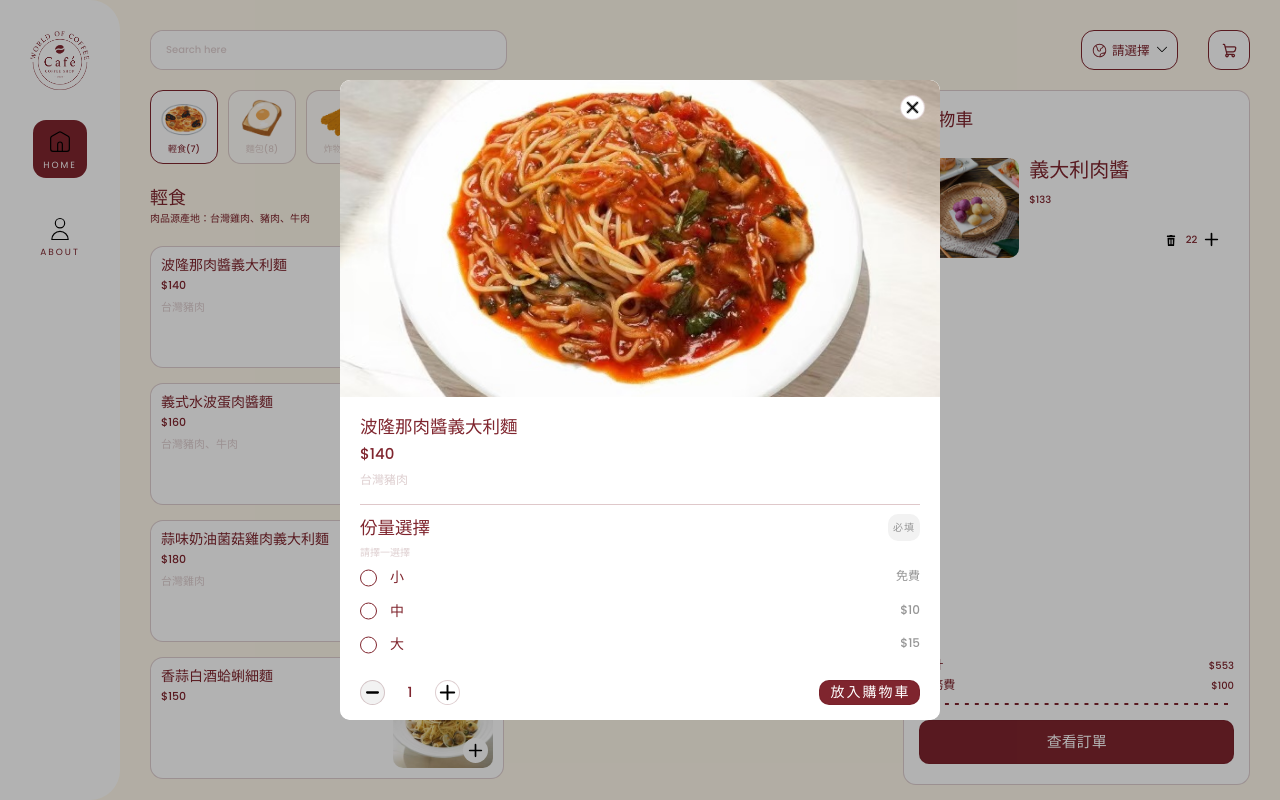
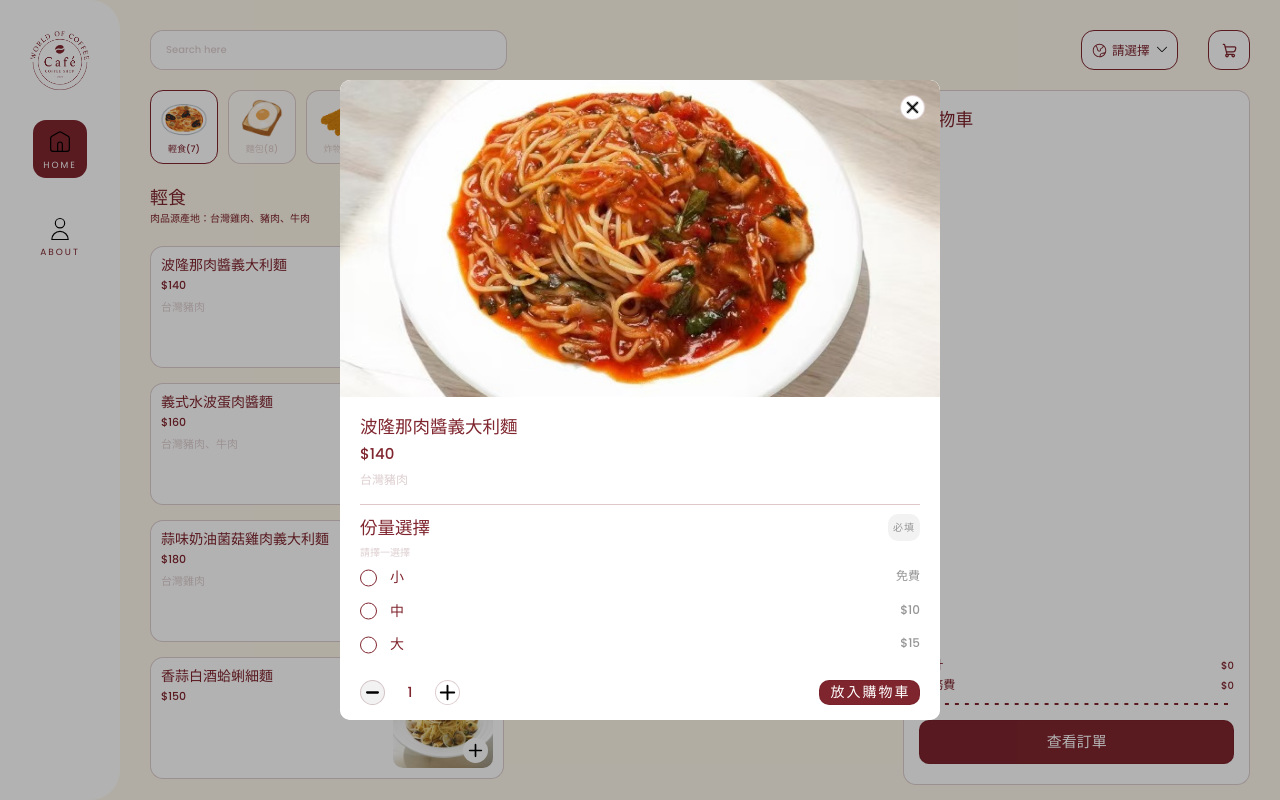
Before and after one commit to winnie0920/CafeShop, a Vue app: page /#/home in a window 1280 px wide. Both pictures are taken after a click on the button 475 px from the left and 339 px from the top of the page. Built offline with nearby package versions, Linux system fonts and the light colour scheme.

Commit message:
feat: 新增購物車

```diff
--- a/auto-imports.d.ts
+++ b/auto-imports.d.ts
@@ -60,6 +60,7 @@ declare global {
   const shallowReactive: typeof import('vue')['shallowReactive']
   const shallowReadonly: typeof import('vue')['shallowReadonly']
   const shallowRef: typeof import('vue')['shallowRef']
+  const showStore: typeof import('./src/stores/userStore.js')['showStore']
   const storeToRefs: typeof import('pinia')['storeToRefs']
   const toRaw: typeof import('vue')['toRaw']
   const toRef: typeof import('vue')['toRef']
@@ -76,6 +77,7 @@ declare global {
   const useModel: typeof import('vue')['useModel']
   const useRoute: typeof import('vue-router')['useRoute']
   const useRouter: typeof import('vue-router')['useRouter']
+  const useShowStore: typeof import('./src/stores/showStore.js')['useShowStore']
   const useSlots: typeof import('vue')['useSlots']
   const useTemplateRef: typeof import('vue')['useTemplateRef']
   const userMenuStore: typeof import('./src/stores/menuStore.js')['userMenuStore']
--- a/src/assets/css/_home.scss
+++ b/src/assets/css/_home.scss
@@ -81,6 +81,61 @@
       right: 0;
     }
   }
+
+
+  &__shop {
+    &-container {
+      @extend %base-btn-setting;
+      flex-direction: column;
+      max-height: calc(100vh - 10.5rem);
+      color: var(--cafe-color-brown);
+      background-color: var(--cafe-color-white);
+      margin-top: var(--cafe--margin-xs);
+      padding: var(--cafe--padding-sm);
+      overflow: hidden;
+      h1 {
+        font-size: var(--cafe--font-xxxl);
+        line-height: 1.5;
+      }
+      h3 {
+        font-size: var(--cafe--font-md);
+      }
+      hr {
+        border: 0;
+        opacity: 100;
+        background: var(--cafe-color-brown);
+        border-top: 0.2rem dashed var(--cafe-color-white);
+      }
+    }
+    &-content {
+      height: 100vh;
+      max-height: calc(50%);
+      overflow-y: auto;
+      scrollbar-width: none;
+      margin: var(--cafe--margin-sm) 0;
+      ::-webkit-scrollbar {
+        display: none;
+      }
+      img {
+        width: 10rem;
+        height: 10rem;
+        object-fit: cover;
+        border-radius: var(--cafe-radius-sm);
+      }
+    }
+    &-btn {
+      @extend %popup-base-setting-2;
+      display: block;
+      text-align: center;
+      font-size: var(--cafe--font-xl);
+      padding: var(--cafe--margin-xs);
+      margin: var(--cafe--margin-xxs) 0;
+      width: 100%;
+    }
+    &-remark{
+      color: var(--cafe-color-brown-lighter);
+    }
+  }
 }
 
 .menu {
@@ -130,7 +185,9 @@
   }
   &__image{
     position: relative;
-    display: grid;
+    display: flex;
+    flex-grow: 0;
+    justify-content: end;
     margin: 1rem;
     border-radius: 1rem;
     overflow: hidden;
--- a/src/assets/css/style.css
+++ b/src/assets/css/style.css
@@ -174,7 +174,7 @@ hr {
   height: 0.5px !important;
 }
 
-.popup__container svg, .popup__text-option textarea, .User__side-label li, .User__side-left, .User__side-right, .menu__content li {
+.popup__container svg, .popup__text-option textarea, .User__side-label li, .User__side-left, .User__side-right, .User__shop-container, .menu__content li {
   display: flex;
   border-radius: var(--cafe-radius-md);
   border: 0.1rem solid var(--cafe-color-brown-lighter);
@@ -193,7 +193,7 @@ hr {
   background: var(--cafe-color-white);
 }
 
-.popup__footer-button {
+.popup__footer-button, .User__shop-btn {
   display: flex;
   border-radius: var(--cafe-radius-sm);
   background: var(--cafe-color-brown);
@@ -201,7 +201,7 @@ hr {
   border: 0.1rem solid var(--cafe-color-brown-lighter);
   transition: all 0.1s ease-in-out;
 }
-.popup__footer-button:hover {
+.popup__footer-button:hover, .User__shop-btn:hover {
   background: var(--cafe-color-white);
   color: var(--cafe-color-brown);
 }
@@ -358,6 +358,56 @@ input[type=checkbox]:not(:checked) + label .popup__text-selected::after {
 .User__side-right {
   right: 0;
 }
+.User__shop-container {
+  flex-direction: column;
+  max-height: calc(100vh - 10.5rem);
+  color: var(--cafe-color-brown);
+  background-color: var(--cafe-color-white);
+  margin-top: var(--cafe--margin-xs);
+  padding: var(--cafe--padding-sm);
+  overflow: hidden;
+}
+.User__shop-container h1 {
+  font-size: var(--cafe--font-xxxl);
+  line-height: 1.5;
+}
+.User__shop-container h3 {
+  font-size: var(--cafe--font-md);
+}
+.User__shop-container hr {
+  border: 0;
+  opacity: 100;
+  background: var(--cafe-color-brown);
+  border-top: 0.2rem dashed var(--cafe-color-white);
+}
+.User__shop-content {
+  height: 100vh;
+  max-height: 50%;
+  overflow-y: auto;
+  scrollbar-width: none;
+  margin: var(--cafe--margin-sm) 0;
+}
+.User__shop-content ::-webkit-scrollbar {
+  display: none;
+}
+.User__shop-content img {
+  width: 10rem;
+  height: 10rem;
+  -o-object-fit: cover;
+     object-fit: cover;
+  border-radius: var(--cafe-radius-sm);
+}
+.User__shop-btn {
+  display: block;
+  text-align: center;
+  font-size: var(--cafe--font-xl);
+  padding: var(--cafe--margin-xs);
+  margin: var(--cafe--margin-xxs) 0;
+  width: 100%;
+}
+.User__shop-remark {
+  color: var(--cafe-color-brown-lighter);
+}
 
 .menu__content {
   color: var(--cafe-color-brown);
@@ -403,7 +453,9 @@ input[type=checkbox]:not(:checked) + label .popup__text-selected::after {
 }
 .menu__image {
   position: relative;
-  display: grid;
+  display: flex;
+  flex-grow: 0;
+  justify-content: end;
   margin: 1rem;
   border-radius: 1rem;
   overflow: hidden;
--- a/src/layout/user/TitleBar.vue
+++ b/src/layout/user/TitleBar.vue
@@ -1,7 +1,7 @@
 <script setup>
 import { homeLanguage } from "@/json/UserHome";
 
-const useStore = userStore();
+const showStore = useShowStore();
 </script>
 
 <template>
@@ -9,7 +9,7 @@ const useStore = userStore();
     <slot />
     <div class="col-auto d-flex">
       <DropDown
-        v-model="useStore.sLanguage"
+        v-model="showStore.sLanguage"
         :data="homeLanguage"
         drop="language"
         width="5rem"
--- a/src/layout/user/UserMenuSelect.vue
+++ b/src/layout/user/UserMenuSelect.vue
@@ -1,58 +1,50 @@
 <script setup>
-import { option } from "@/json/UserHome";
+const props = defineProps({
+  option: {
+    type: Array,
+    required: true,
+  },
+});
+
 const menuStore = userMenuStore();
-const useStore = userStore();
+const showStore = useShowStore();
 const userSelected = userSelectedStore();
-const emit = defineEmits(["menuSelect", "currentWatchChoose"]);
-
-// 使用 childInformation 存儲選擇的菜單
-let childInformation = reactive([...menuStore.menuSelect]);
+const emit = defineEmits(["currentWatchChoose"]);
 
 // 保存打開菜單內容名稱、價錢
 const selectedMenu = ref(null);
-
 // 保存打開菜單顯示的選項
 const selectedOptions = ref([]);
-
-// 用來存儲菜單明細的暫存選項
+// 保存菜單明細的選項
 const occupy = ref({});
 
 const closeShow = (val) => {
-  useStore.togglePopupShow("menu", val);
+  showStore.togglePopupShow("menu", val);
 };
-
-// 監聽 menuSelect 變化 如父層有變化，子層也會變化
-watch(
-  () => menuStore.menuSelect,
-  (newVal) => {
-    menuStore.childInformation = [...newVal];
-  }
-);
 
 //確認菜單明細
 const confirmPopup = () => {
   occupy.value.option = { ...userSelected.choice };
+  occupy.value.detail = { ...selectedMenu.value };
   if (
     Array.isArray(selectedOptions.value) &&
     !userSelected.validateOption(selectedOptions.value)
   )
     return;
-
-  let existingMenu = findMenuItem(
+  let existingMenu = menuStore.findMenuItem(
     occupy.value.menuId,
     occupy.value.childId,
     occupy.value.option
   );
 
   if (!existingMenu) {
-    childInformation.push(occupy.value);
+    menuStore.pushMenuSelect(occupy.value);
     existingMenu = occupy.value;
   } else if (existingMenu.count < selectedMenu.value.count) {
     existingMenu.count += occupy.value.count;
     existingMenu.price = existingMenu.count * occupy.value.price;
   }
-  emit("menuSelect", childInformation);
-  useStore.togglePopupShow("menu", false);
+  showStore.togglePopupShow("menu", false);
 };
 
 // 找到相對應的 MenuSelect 的菜單品項及客製化選項
@@ -65,7 +57,7 @@ const findMenu = (menuId, childId) => {
 
   // 菜單顯示的選項
   if (selectedMenu.value.option && selectedMenu.value.option.length > 0) {
-    selectedOptions.value = option.filter((o) =>
+    selectedOptions.value = props.option.filter((o) =>
       selectedMenu.value.option.includes(o.type)
     );
   }
@@ -76,7 +68,7 @@ const toggleMenu = (menuId, childId, price) => {
   userSelected.clearChoice();
   findMenu(menuId, childId);
   occupy.value = { menuId, childId, count: 1, price, remark: "" };
-  useStore.togglePopupShow("menu", true);
+  showStore.togglePopupShow("menu", true);
 };
 
 // 點擊+號，添加 MenuSelect 數量及金額
@@ -85,70 +77,15 @@ const addMenuSelect = (menuId, c) => {
   if (selectedOptions.value.length > 0) {
     toggleMenu(menuId, c.id, c.price);
   } else {
-    const existingMenu = makeMenuItem(menuId, c.id);
-    if (existingMenu.count < c.count) existingMenu.count++;
-    existingMenu.price = existingMenu.count * c.price;
+    menuStore.addMenuSelect(menuId, c);
   }
-  emit("menuSelect", childInformation);
-};
-
-// 點擊+號，新增菜單品項
-const makeMenuItem = (menuId, childId) => {
-  let existed = findMenuItem(menuId, childId);
-  if (!existed) {
-    childInformation.push({ menuId, childId, count: 0, price: 0, remarK: "" });
-    existed = findMenuItem(menuId, childId);
-  }
-  return existed;
-};
-
-// 找到相對應 MenuSelect 的菜單品項
-const findMenuItem = (menuId, childId, option) => {
-  if (option) {
-    return childInformation.find((item) => {
-      const hasSameKeys =
-        item.option &&
-        Object.keys(item.option).length === Object.keys(option).length;
-      return (
-        item.menuId === menuId &&
-        item.childId === childId &&
-        hasSameKeys &&
-        Object.keys(option).every(
-          (key) =>
-            JSON.stringify(item.option[key]) === JSON.stringify(option[key])
-        )
-      );
-    });
-  }
-  return childInformation.find(
-    (item) => item.menuId === menuId && item.childId === childId
-  );
-};
-
-// 點擊減少、刪除 MenuSelect 的菜單品項及數量
-const removeMenuSelect = (menuId, childId) => {
-  const existingMenu = findMenuItem(menuId, childId);
-  // 減少數量
-  existingMenu.count > 1
-    ? existingMenu.count--
-    : childInformation.splice(childInformation.indexOf(existingMenu), 1);
-  emit("menuSelect", childInformation);
-};
-
-// 獲取菜單品項的數量
-const getCount = (menuId, childId) => {
-  const existingMenu = findMenuItem(menuId, childId);
-  const totalCount = childInformation
-    .filter((item) => item.menuId === menuId && item.childId === childId)
-    .reduce((sum, item) => sum + item.count, 0);
-  return existingMenu ? totalCount : 0;
 };
 
 //監聽childInformation 是否有option
 const checkoutOption = (m, c) => {
   return computed(() => {
-    if (Array.isArray(childInformation)) {
-      return childInformation.some((child) => {
+    if (Array.isArray(menuStore.menuSelect)) {
+      return menuStore.menuSelect.some((child) => {
         return (
           child.menuId === m &&
           child.childId === c &&
@@ -229,30 +166,31 @@ onUnmounted(() => {
             <span v-if="c.description">{{ c.description }}</span>
           </div>
           <div class="menu__image">
-            <img :src="useStore.getImageUrl(c.image)" alt="" />
+            <img :src="menuStore.getImageUrl(c.image)" alt="" />
             <transition name="opacity">
               <div
                 class="menu__btn"
                 v-if="
-                  getCount(m.id, c.id) > 0 && !checkoutOption(m.id, c.id).value
+                  menuStore.getCount(m.id, c.id) > 0 &&
+                  !checkoutOption(m.id, c.id).value
                 "
               >
                 <div class="menu__btn-content">
                   <button
                     class="menu__btn-trash"
-                    @click.stop="removeMenuSelect(m.id, c.id)"
+                    @click.stop="menuStore.removeMenuSelect(m.id, c.id)"
                   >
                     <SvgIcon
-                      v-if="getCount(m.id, c.id) == 1"
+                      v-if="menuStore.getCount(m.id, c.id) == 1"
                       icon-name="Common-Trash"
                     ></SvgIcon>
                     <SvgIcon
-                      v-if="getCount(m.id, c.id) > 1"
+                      v-if="menuStore.getCount(m.id, c.id) > 1"
                       icon-name="Common-Minus"
                     ></SvgIcon>
                   </button>
                   <div>
-                    <p>{{ getCount(m.id, c.id) }}</p>
+                    <p>{{ menuStore.getCount(m.id, c.id) }}</p>
                   </div>
                   <button class="menu__btn-add"></button>
                 </div>
@@ -266,7 +204,7 @@ onUnmounted(() => {
                   @click.stop="addMenuSelect(m.id, c)"
                 ></SvgIcon>
                 <p v-else>
-                  {{ getCount(m.id, c.id) }}
+                  {{ menuStore.getCount(m.id, c.id) }}
                 </p>
               </button>
             </span>
@@ -278,14 +216,14 @@ onUnmounted(() => {
 
   <UserPopup
     button="放入購物車"
-    :show="useStore.popupShow.menu"
+    :show="showStore.popupShow.menu"
     @close-show="closeShow"
     @confirm-Popup="confirmPopup"
   >
     <template #main="{ title }">
       <img
         :class="['popup__img', { 'popup__img-rounded': !title }]"
-        :src="useStore.getImageUrl(selectedMenu.image)"
+        :src="menuStore.getImageUrl(selectedMenu.image)"
       />
       <div class="popup__text-content">
         <h3>{{ selectedMenu.name }}</h3>
--- a/src/layout/user/UserSopping.vue
+++ b/src/layout/user/UserSopping.vue
@@ -1,20 +1,34 @@
 <script setup>
 const props = defineProps({
-  menu: {
-    type: Array,
-    required: true,
-  },
-  menuSelect: {
+  option: {
     type: Array,
     required: true,
   },
 });
 
 const menuStore = userMenuStore();
+const checkOrder = () => {
+  console.log(menuStore.menuSelect);
+};
 
-onMounted(() => {
-  console.log(menuStore.menuSelect);
-});
+const calculateTotal = () => {
+  return menuStore.menuSelect.reduce((total, i) => {
+    return total + i.price;
+  }, 0);
+};
+
+const findSelectOption = (selected) => {
+  const result = {};
+
+  props.option.forEach((o) => {
+    const selectedId = selected[o.type];
+    const selectedChild = o.children.find((c) => c.id === selectedId);
+    if (selectedChild) {
+      result[o.type] = selectedChild;
+    }
+  });
+  return result;
+};
 </script>
 
 <template>
@@ -22,24 +36,47 @@ onMounted(() => {
     <h1>購物車</h1>
 
     <div class="User__shop-content">
-      <div class="d-flex mt-3 mb-3 position-relative">
-        <img src="../../assets/image/food_Fried-2.jpeg" alt="" />
+      <div
+        class="d-flex mt-3 mb-3 position-relative"
+        v-for="m in menuStore.menuSelect"
+        :key="m.id"
+      >
+        <img :src="menuStore.getImageUrl(m.detail.image)" alt="" />
         <div
           class="d-flex flex-column justify-content-center gap-3 ms-3 flex-grow-1"
         >
-          <h2>義大利肉醬</h2>
-          <p>$133</p>
+          <h4>{{ m.detail.name }}</h4>
+          <p>${{ m.detail.price }}</p>
+          <div v-if="m.option" class="d-flex gap-2">
+            <div v-for="o in findSelectOption(m.option)" :key="o.id">
+              <p class="User__shop-remark">
+                {{ o.name }}
+              </p>
+            </div>
+          </div>
           <div class="menu__image">
             <transition name="opacity">
               <div class="menu__btn-content">
-                <button class="menu__btn-trash">
-                  <SvgIcon icon-name="Common-Trash"></SvgIcon>
-                  <SvgIcon icon-name="Common-Minus"></SvgIcon>
+                <button
+                  class="menu__btn-trash"
+                  @click.stop="menuStore.removeMenuSelect(m.menuId, m.childId)"
+                >
+                  <SvgIcon
+                    icon-name="Common-Trash"
+                    v-if="menuStore.getCount(m.menuId, m.childId) == 1"
+                  ></SvgIcon>
+                  <SvgIcon
+                    icon-name="Common-Minus"
+                    v-if="menuStore.getCount(m.menuId, m.childId) > 1"
+                  ></SvgIcon>
                 </button>
                 <div>
-                  <p>22</p>
+                  <p>{{ m.count }}</p>
                 </div>
-                <button class="menu__btn-add">
+                <button
+                  class="menu__btn-add"
+                  @click="menuStore.addMenuSelect(m.menuId, m.detail)"
+                >
                   <SvgIcon icon-name="Common-Add"></SvgIcon>
                 </button>
               </div>
@@ -50,72 +87,26 @@ onMounted(() => {
     </div>
     <div class="d-flex justify-content-between mb-2">
       <h3>小計</h3>
-      <p>$553</p>
+      <p>${{ calculateTotal() }}</p>
     </div>
     <div class="d-flex justify-content-between">
       <h3>服務費</h3>
-      <p>$100</p>
+      <p>${{ Math.ceil(calculateTotal() * 0.1) }}</p>
     </div>
     <hr />
     <div class="d-flex align-items-center">
-      <button class="User__shop-btn">查看訂單</button>
+      <button class="User__shop-btn" @click="checkOrder()">查看訂單</button>
     </div>
   </div>
 </template>
 
 <style lang="scss" scoped>
 @use "@/assets/css/mixin" as *;
-
-.User {
-  &__shop {
-    &-container {
-      @extend %base-btn-setting;
-      flex-direction: column;
-      max-height: calc(100vh - 10.5rem);
-      color: var(--cafe-color-brown);
-      background-color: var(--cafe-color-white);
-      margin-top: var(--cafe--margin-xs);
-      padding: var(--cafe--padding-sm);
-      overflow: hidden;
-      h1 {
-        font-size: var(--cafe--font-xxxl);
-        line-height: 1.5;
-      }
-      h3 {
-        font-size: var(--cafe--font-md);
-      }
-      hr {
-        border: 0;
-        opacity: 100;
-        background: var(--cafe-color-brown);
-        border-top: 0.2rem dashed var(--cafe-color-white);
-      }
-    }
-    &-content {
-      height: 100vh;
-      max-height: calc(50%);
-      overflow-y: auto;
-      scrollbar-width: none;
-      margin: var(--cafe--margin-sm) 0;
-      ::-webkit-scrollbar {
-        display: none;
-      }
-      img {
-        width: 10rem;
-        height: 10rem;
-        object-fit: cover;
-        border-radius: var(--cafe-radius-sm);
-      }
-    }
-    &-btn {
-      @extend %popup-base-setting-2;
-      display: block;
-      text-align: center;
-      font-size: var(--cafe--font-xl);
-      padding: var(--cafe--margin-xs);
-      margin: var(--cafe--margin-xxs) 0;
-      width: 100%;
-    }
-  }
+.menu__image {
+  overflow: visible;
+}
+.menu__btn-content {
+  border: solid 0.1rem var(--cafe-color-brown);
+  border-radius: 2rem;
 }
 </style>
--- a/src/stores/menuStore.js
+++ b/src/stores/menuStore.js
@@ -4,14 +4,84 @@ export const userMenuStore = defineStore("menu", {
   state: () => ({
     homeMenu: [],
     menuSelect: [],
-    childInformation: [],
   }),
   actions: {
     setMenuSelect(newMenuSelect) {
       this.menuSelect = newMenuSelect;
     },
-    setHomeMenu(newHomeMenu) {
-      this.homeMenu = newHomeMenu;
+
+    pushMenuSelect(item) {
+      this.menuSelect.push(item);
+    },
+    setHomeMenu(menu) {
+      this.homeMenu = menu;
+    },
+    // 找到相對應 MenuSelect 的菜單品項
+    findMenuItem(menuId, childId, option) {
+      if (option) {
+        return this.menuSelect.find((item) => {
+          const hasSameKeys =
+            item.option &&
+            Object.keys(item.option).length === Object.keys(option).length;
+          return (
+            item.menuId === menuId &&
+            item.childId === childId &&
+            hasSameKeys &&
+            Object.keys(option).every(
+              (key) =>
+                JSON.stringify(item.option[key]) === JSON.stringify(option[key])
+            )
+          );
+        });
+      }
+      return this.menuSelect.find(
+        (item) => item.menuId === menuId && item.childId === childId
+      );
+    },
+
+    // 點擊+號，新增菜單品項
+    makeMenuItem(menuId, childId, c) {
+      let existed = this.findMenuItem(menuId, childId);
+      if (!existed) {
+        this.pushMenuSelect({
+          menuId,
+          childId,
+          count: 0,
+          price: 0,
+          remark: "",
+          detail: c,
+        });
+        existed = this.findMenuItem(menuId, childId);
+      }
+      return existed;
+    },
+    // 點擊+號，添加 MenuSelect 數量及金額
+    addMenuSelect(menuId, c) {
+      const existingMenu = this.makeMenuItem(menuId, c.id, c);
+      if (existingMenu.count < c.count) existingMenu.count++;
+      existingMenu.price = existingMenu.count * c.price;
+    },
+    // 點擊減少、刪除 MenuSelect 的菜單品項及數量
+    removeMenuSelect(menuId, childId) {
+      const existingMenu = this.findMenuItem(menuId, childId);
+      // 減少數量
+      existingMenu.count > 1
+        ? existingMenu.count--
+        : this.menuSelect.splice(this.menuSelect.indexOf(existingMenu), 1);
+    },
+
+    // 獲取菜單品項的數量
+    getCount(menuId, childId) {
+      const existingMenu = this.findMenuItem(menuId, childId);
+      const totalCount = this.menuSelect
+        .filter((item) => item.menuId === menuId && item.childId === childId)
+        .reduce((sum, item) => sum + item.count, 0);
+      return existingMenu ? totalCount : 0;
+    },
+
+    //取得正確路徑圖片
+    getImageUrl(id) {
+      return new URL(`../assets/image/${id}`, import.meta.url).href;
     },
   },
 });
--- a/src/stores/selected.js
+++ b/src/stores/selected.js
@@ -6,10 +6,6 @@ export const userSelectedStore = defineStore("select", {
     choice: {},
     errorMessages: {},
   }),
-
-  // 定義 getters
-  getters: {},
-
   // 定義 actions
   actions: {
     //清空選項
--- a/src/stores/userStore.js
+++ b/src/stores/showStore.js
@@ -1,6 +1,6 @@
 import { defineStore } from "pinia";
 
-export const userStore = defineStore("web", {
+export const useShowStore = defineStore("web", {
   state: () => ({
     sLanguage: { id: -1, name: "請選擇" },
     //dropdown
@@ -28,8 +28,5 @@ export const userStore = defineStore("web", {
     togglePopupShow(type, val) {
       this.popupShow[type] = val;
     },
-    getImageUrl(id) {
-      return new URL(`../assets/image/${id}`, import.meta.url).href;
-    },
   },
 });
--- a/src/views/user/UserHome.vue
+++ b/src/views/user/UserHome.vue
@@ -1,11 +1,9 @@
 <script setup>
-import { homeItem, homeMenu } from "@/json/UserHome";
+import { homeItem, homeMenu, option } from "@/json/UserHome";
 
 const menuStore = userMenuStore();
-const useStore = userStore();
 const queryParams = reactive({ search: "" });
 const chooseRef = ref(null);
-const menuSelect = ref([]);
 
 // 當前選擇的 ID
 const chooseId = ref(1);
@@ -59,12 +57,6 @@ const currentChoose = (id) => {
   chooseId.value = id;
 };
 
-const updateMenuSelect = (newMenuSelect) => {
-  menuStore.setMenuSelect(newMenuSelect);
-  menuSelect.value = newMenuSelect;
-  console.log(menuStore.menuSelect, menuSelect.value);
-};
-
 onMounted(() => {
   window.addEventListener("resize", checkScrollWidth);
   checkScrollWidth();
@@ -113,7 +105,7 @@ onBeforeUnmount(() => {
               :class="{ active: chooseId === i.id }"
               @click="clickScroll(i.id, homeItem)"
             >
-              <img :src="useStore.getImageUrl(i.image)" alt="" />
+              <img :src="menuStore.getImageUrl(i.image)" alt="" />
               <h5>
                 {{ i.name }}<span>({{ i.count }})</span>
               </h5>
@@ -123,14 +115,14 @@ onBeforeUnmount(() => {
 
         <UserMenuSelect
           ref="chooseRef"
+          :option="option"
           @currentWatchChoose="currentChoose"
-          @menuSelect="updateMenuSelect"
         />
       </div>
 
       <div class="col-12 col-lg-4 d-lg-block d-none">
         <div class="User__side sticky-top">
-          <UserSopping :menuSelect="menuSelect" :menu="homeMenu"></UserSopping>
+          <UserSopping :option="option"></UserSopping>
         </div>
       </div>
     </section>
```
Also changed, not shown: src/components/DropDown.vue (+5 -5 lines), 1 other file (tests, documents, lock files or other folders).
